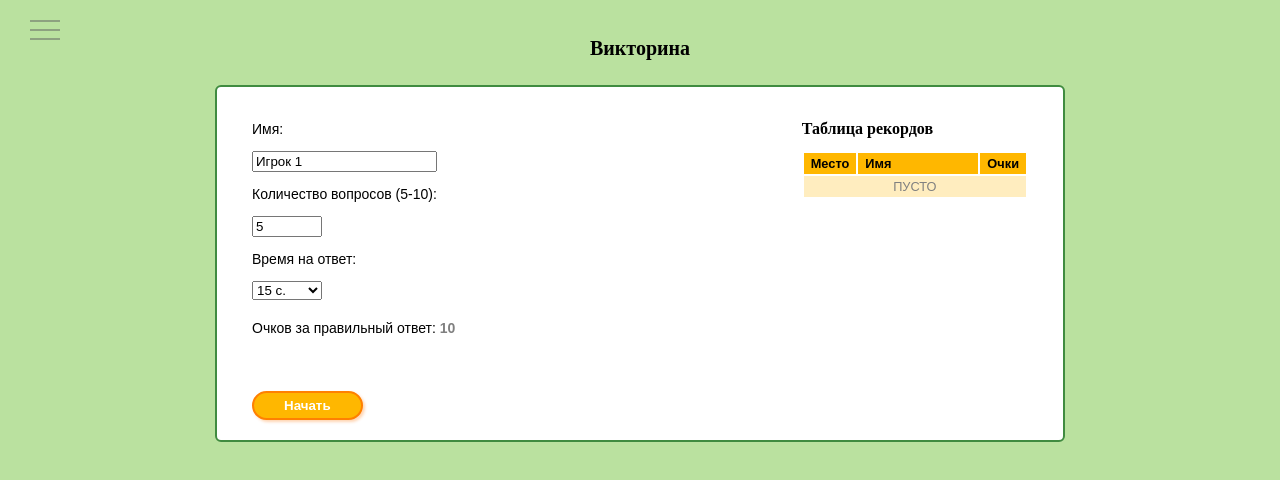
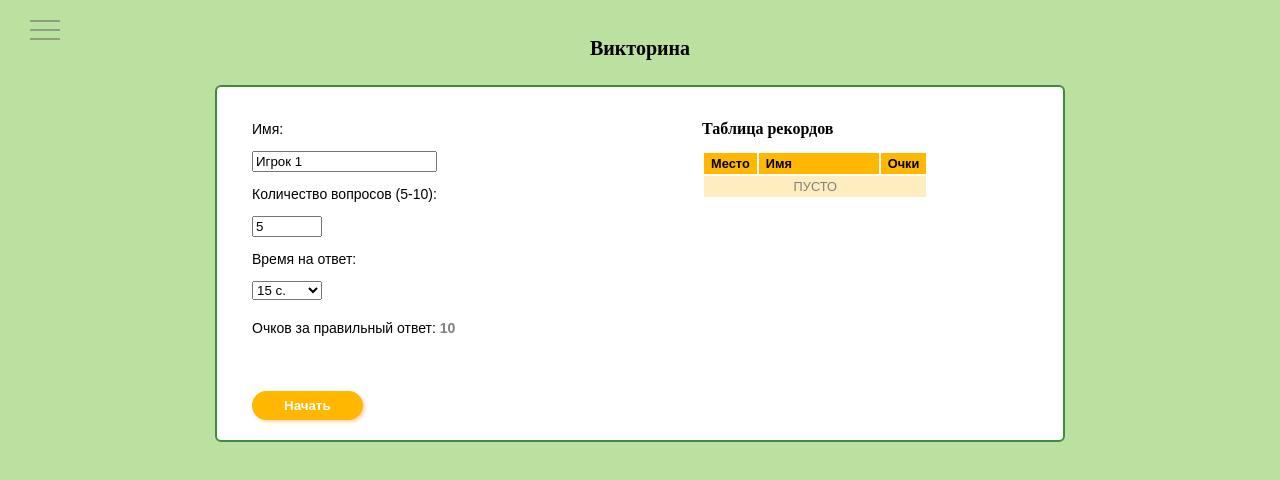
Before and after one commit to Reaktor86/portfolio, a React (Create React App) app: page /quiz in a window 1280 px wide. Shown: the top 480 px of the page. Built offline with nearby package versions, Linux system fonts and the light colour scheme.

Commit message:
styled comp ready

```diff
--- a/src/pages/main/Main.js
+++ b/src/pages/main/Main.js
@@ -11,7 +11,7 @@ const Main = () => {
             id: 1,
             name: 'Github Repo',
             desc: 'Приложение для загрузки репозиториев пользователей с Github.',
-            tech: 'React, Render-props, hoc, MomentJS, Axios, createPortal, media tags',
+            tech: 'React, Render-props, UI, MomentJS, Axios, createPortal, media tags',
             link: '/github-repo',
         },
         {
@@ -25,7 +25,7 @@ const Main = () => {
             id: 3,
             name: 'Quiz',
             desc: 'Игра "Викторина". 10 вопросов с таймером. Таблица рекордов.',
-            tech: 'React, hoc, createPortal, SCSS, local storage',
+            tech: 'React, UI, createPortal, SCSS, local storage',
             link: '/quiz'
         },
         {
--- a/src/pages/quiz/Quiz.js
+++ b/src/pages/quiz/Quiz.js
@@ -1,10 +1,70 @@
 import React, {Component} from 'react';
-import style from './Quiz.module.scss';
 import QuizQuestion from "./components/QuizQuestion";
 import QuizMain from "./components/QuizMain";
 import QuizStat from "./components/QuizStat";
-import QuizButton from "./hoc/QuizButton";
+import QuizButton from "./UI/QuizButton";
+import styled, {ThemeProvider} from 'styled-components';
+
 const _ = require('lodash');
+
+const buttonThemes = {
+    ORANGE: {
+        bg: '#ffb700',
+        hover: '#ff8001',
+    },
+    RED: {
+        bg: '#ff6363',
+        hover: '#db0909',
+    }
+}
+
+const StyledQuiz = styled.div`
+  background: #bae19f;
+  height: 100vh;
+  width: 100vw;
+  padding-top: 20px;
+
+  p, td {
+    font-family: "Source Sans Pro", sans-serif;
+    font-size: 14px;
+  }
+
+  th {
+    font-family: "Source Sans Pro", sans-serif;
+    font-weight: bold;
+  }
+
+  h1 {
+    font-size: 20px;
+    font-weight: bold;
+    font-family: 'Josefin Sans', serif;
+    text-align: center;
+    margin-bottom: 25px;
+  }
+
+  h2 {
+    font-size: 16px;
+    font-weight: bold;
+  }
+
+  .cont {
+    width: 80%;
+    min-width: 600px;
+    max-width: 850px;
+    padding: 20px 35px;
+    margin: 0 auto;
+    border-radius: 6px;
+    background: #fff;
+    border: 2px solid #408b40;
+  }
+
+  .over {
+    display: flex;
+    flex-direction: column;
+    align-items: center;
+  }
+`
+
 
 class Quiz extends Component {
 
@@ -78,9 +138,10 @@ class Quiz extends Component {
 
     render() {
         return (
-            <div className={style.Quiz}>
+            <StyledQuiz>
                 <h1>Викторина</h1>
-                <div className={style.cont}>
+                <ThemeProvider theme={buttonThemes}>
+                    <div className='cont'>
                         {
                             this.state.gameState === 'playing' ?
                                 <QuizQuestion
@@ -101,7 +162,7 @@ class Quiz extends Component {
                                     scoreStep={this.state.scoreStep}
                                     setScoreStep={this.setScoreStep.bind(this)}
                                 />
-                            : <div className={style.over}>
+                                : <div className='over'>
                                         {/*показывается в конце игры*/}
                                         <QuizStat
                                             gameState={this.state.gameState}
@@ -109,17 +170,18 @@ class Quiz extends Component {
                                             addRowToRecordTable={(row) => this.addRowToRecordTable(row)}
                                             name={this.state.name}
                                             score={this.state.score}
+                                            width='auto'
                                         />
-                                    <QuizButton>
-                                        <button
-                                            onClick={() => this.setGameState('menu')}
-                                        >В меню
-                                        </button>
-                                    </QuizButton>
+                                        <QuizButton
+                                            onclick={() => this.setGameState('menu')}
+                                            text='В меню'
+                                            color='red'
+                                        />
                                     </div>
                         }
                     </div>
-            </div>
+                </ThemeProvider>
+            </StyledQuiz>
         )
     }
 }
@@ -128,6 +190,5 @@ export default Quiz;
 
 /* TODO:
 - анимация (обязательно резервная копия!!!)
-- изучить и внедрить styled-components (обязательно резервная копия!!!)
 - ts (обязательно резервная копия!!!)
 */
--- a/src/pages/quiz/Quiz.module.scss
+++ /dev/null
@@ -1,47 +0,0 @@
-.Quiz {
-  background: #bae19f;
-  height: 100vh;
-  width: 100vw;
-  padding-top: 20px;
-
-  p, td {
-    font-family: "Source Sans Pro", sans-serif;
-    font-size: 14px;
-  }
-
-  th {
-    font-family: "Source Sans Pro", sans-serif;
-    font-weight: bold;
-  }
-
-  h1 {
-    font-size: 20px;
-    font-weight: bold;
-    font-family: 'Josefin Sans', serif;
-    text-align: center;
-    margin-bottom: 25px;
-  }
-
-  h2 {
-    font-size: 16px;
-    font-weight: bold;
-  }
-
-  .cont {
-    width: 80%;
-    min-width: 600px;
-    max-width: 850px;
-    padding: 20px 35px;
-    margin: 0 auto;
-    border-radius: 6px;
-    background: #fff;
-    border: 2px solid #408b40;
-  }
-
-  .over {
-    display: flex;
-    flex-direction: column;
-    justify-content: center;
-  }
-
-}
--- /dev/null
+++ b/src/pages/quiz/UI/QuizButton.js
@@ -0,0 +1,35 @@
+import React from 'react';
+import styled from 'styled-components';
+
+const StyledQuizButton = styled.button`
+
+    outline: none;
+    background: ${({color, theme}) => color === 'red' ? theme.RED.bg : theme.ORANGE.bg};
+    padding: 5px 30px;
+    margin-top: 25px;
+    border: 2px solid ${({color, theme}) => color === 'red' ? theme.RED.bg : theme.ORANGE.bg};
+    border-radius: 20px;
+    cursor: pointer;
+    color: #fff;
+    font-weight: bold;
+    box-shadow: 2px 2px 3px 0 rgba(255, 116, 2, 0.3);
+    transition: .2s;
+
+
+  &:hover {
+    background: ${({color, theme}) => color === 'red' ? theme.RED.hover : theme.ORANGE.hover};
+}
+`
+
+function QuizButton({text, color, onclick}) {
+    return (
+        <StyledQuizButton
+            color={color}
+            onClick={onclick}
+        >
+            {text}
+        </StyledQuizButton>
+    )
+}
+
+export default QuizButton;
--- a/src/pages/quiz/components/QuizMain.js
+++ b/src/pages/quiz/components/QuizMain.js
@@ -1,5 +1,5 @@
 import React, {useEffect, useState} from 'react';
-import QuizButton from "../hoc/QuizButton";
+import QuizButton from "../UI/QuizButton";
 import QuizStat from "./QuizStat";
 import styled, {keyframes} from 'styled-components';
 
@@ -116,9 +116,9 @@ function QuizMain(props) {
                 <p className='scoreStep'>Очков за правильный ответ:&nbsp;
                     <span className={animChange ? 'anim__change' : null}>{props.scoreStep}</span>
                 </p>
-                <QuizButton>
-                    <button>Начать</button>
-                </QuizButton>
+                <QuizButton
+                    text='Начать'
+                />
             </form>
             {/*показывается в начале игры*/}
             <QuizStat
--- a/src/pages/quiz/components/QuizStat.js
+++ b/src/pages/quiz/components/QuizStat.js
@@ -1,16 +1,39 @@
 import React, {useEffect} from 'react';
-import style from './QuizStat.module.scss';
+import styled from 'styled-components';
+
+const StyledQuizStat = styled.div`
+    width: ${props => props.width || '42%'};
+
+    table td, table th {
+    padding: 3px 7px;
+    text-align: left;
+    font-size: .8em;
+  }
+
+  table thead {
+    background: #ffb700;
+  }
+
+  table tbody {
+    background: #ffedbf;
+  }
+
+  table thead tr th:nth-child(2) {
+    min-width: 120px;
+  }
+
+  .empty {
+    text-align: center;
+    color: grey;
+  }
+`
 
 function QuizStat(props) {
-
-    const styleStat = [style.QuizStat];
 
     useEffect(() => {
         if (props.gameState) {
 
             // код запускается в конце игры
-            styleStat.push(style.over);
-
             const row = {
                 name: props.name,
                 score: props.score,
@@ -18,16 +41,11 @@ function QuizStat(props) {
 
             console.log('игра окончена! ', row);
             props.addRowToRecordTable(row);
-
-        } else {
-
-            // код запускается в начале игры
-            styleStat.push(style.menu);
         }
     }, [props.gameState])
 
     return (
-        <div className={styleStat.join(' ')}>
+        <StyledQuizStat width={props.width}>
                 <h2>Таблица рекордов</h2>
                 <table>
                     <thead>
@@ -41,7 +59,7 @@ function QuizStat(props) {
                     {
                         props.recordTable.length === 0 ?
                             <tr>
-                            <td className={style.empty} colSpan='3'>ПУСТО</td>
+                                <td className='empty' colSpan='3'>ПУСТО</td>
                             </tr>
                             :
                             props.recordTable.map((item, index) => {
@@ -55,15 +73,8 @@ function QuizStat(props) {
                     </tbody>
 
                 </table>
-        </div>
+        </StyledQuizStat>
     )
 }
 
 export default QuizStat;
-
-/* TODO: закончил здесь
-
-Перевести компонент на styled
-Quiz.js тоже перевести
-Разобраться с QuizButton - она должна иметь дефолтные цвета и менять цвет через пропсы
- */
--- a/src/pages/quiz/components/QuizStat.module.scss
+++ /dev/null
@@ -1,33 +0,0 @@
-.QuizStat {
-
-  table td, table th {
-    padding: 3px 7px;
-    text-align: left;
-    font-size: .8em;
-  }
-
-  table thead {
-    background: #ffb700;
-  }
-
-  table tbody {
-    background: #ffedbf;
-  }
-
-  table thead tr th:nth-child(2) {
-    min-width: 120px;
-  }
-
-  .menu {
-    width: 50%;
-  }
-
-  .over {
-    width: 100%;
-  }
-
-  .empty {
-    text-align: center;
-    color: grey;
-  }
-}
--- a/src/pages/quiz/components/StylesCommon.js
+++ b/src/pages/quiz/components/StylesCommon.js
@@ -48,15 +48,6 @@ export const StylesCommon = styled.div`
     align-items: center;
   }
 
-  .quizBtn__red {
-    background: #ff6363;
-    border: 2px solid #db0909;
-  }
-
-  .quizBtn__red:hover {
-    background: #db0909;
-  }
-
   .score {
     text-align: right;
     font-size: 13px;
--- a/src/pages/quiz/hoc/QuizButton.js
+++ /dev/null
@@ -1,12 +0,0 @@
-import React from 'react';
-import style from './QuizButton.module.scss';
-
-function QuizButton(props) {
-    return (
-        <div className={style.QuizButton}>
-            {props.children}
-        </div>
-    )
-}
-
-export default QuizButton;
--- a/src/pages/quiz/hoc/QuizButton.module.scss
+++ /dev/null
@@ -1,19 +0,0 @@
-.QuizButton {
-  button {
-    outline: none;
-    background: #ffb700;
-    padding: 5px 30px;
-    margin-top: 25px;
-    border: 2px solid #ff8001;
-    border-radius: 20px;
-    cursor: pointer;
-    color: #fff;
-    font-weight: bold;
-    box-shadow: 2px 2px 3px 0 rgba(255, 116, 2, 0.3);
-    transition: .2s;
-  }
-
-  button:hover {
-    background: #ff8001;
-  }
-}
```
Also changed, not shown: src/pages/quiz/components/QuizModal.js (+10 -21 lines), src/pages/quiz/components/QuizQuestion.js (+10 -14 lines). Lines whose indentation alone changed are shown as unchanged.
